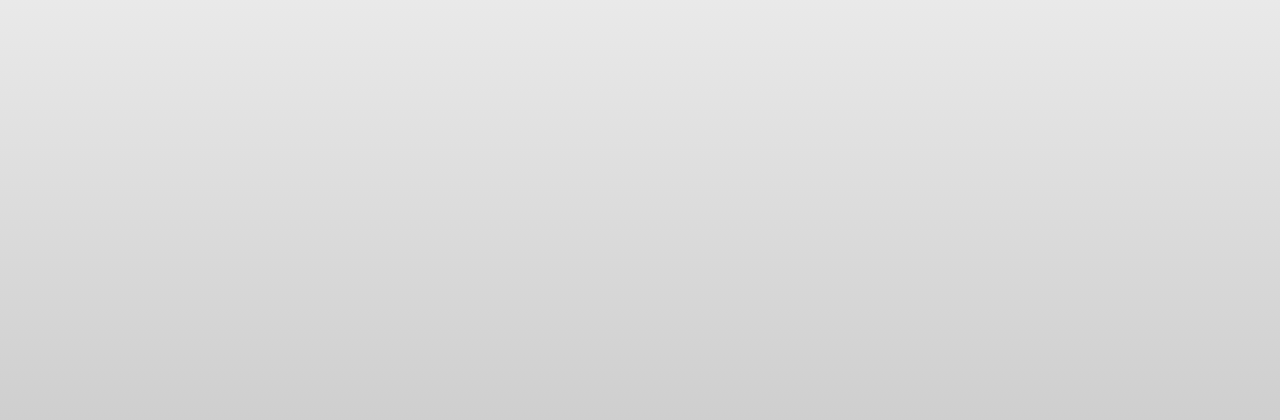
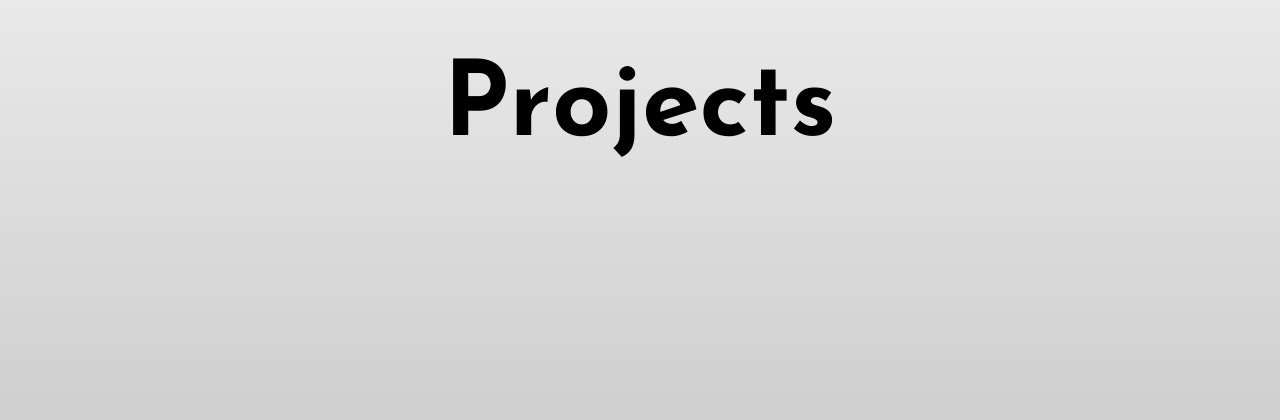
Before and after one commit to loganmacdougall/resume_3, a PHP site: page /projects.php in a window 1280 px wide. Shown: the part 73-493 px from the top of the page. Run offline with PHP 8.4, Linux system fonts and the light colour scheme; some libraries are stand-ins or nearby versions.

Commit message:
Added jiggle text to projects page

```diff
--- a/projects.php
+++ b/projects.php
@@ -6,6 +6,16 @@
 </head>
 <body>
     <?php include("./header.php"); ?>
-
+    <h1 id="title_name">
+            <span class="jiggleable">P</span> <!--
+        --> <span class="jiggleable">r</span> <!--
+        --> <span class="jiggleable">o</span> <!--
+        --> <span class="jiggleable">j</span> <!--
+        --> <span class="jiggleable">e</span> <!--
+        --> <span class="jiggleable">c</span> <!--
+        --> <span class="jiggleable">t</span> <!--
+        --> <span class="jiggleable">s</span>
+    </h1>
+    <script src="./script.js"></script>
 </body>
 </html>
```
